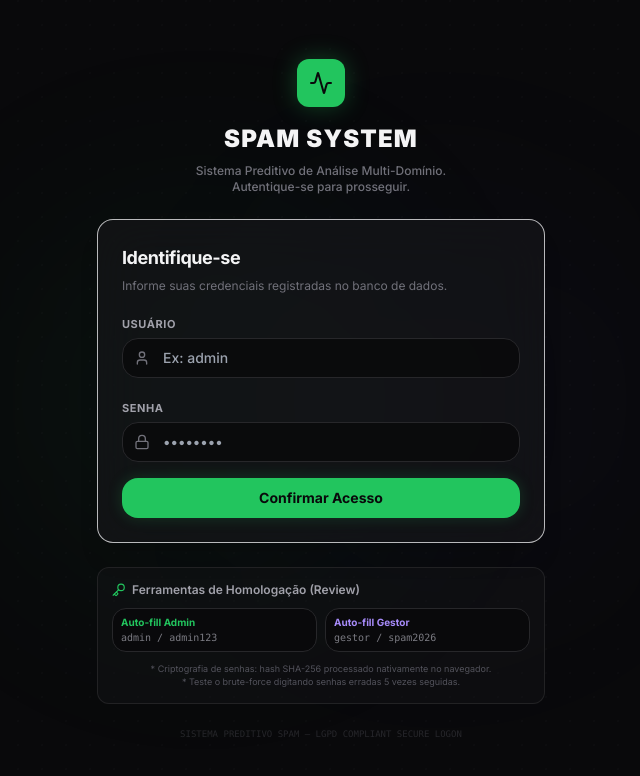
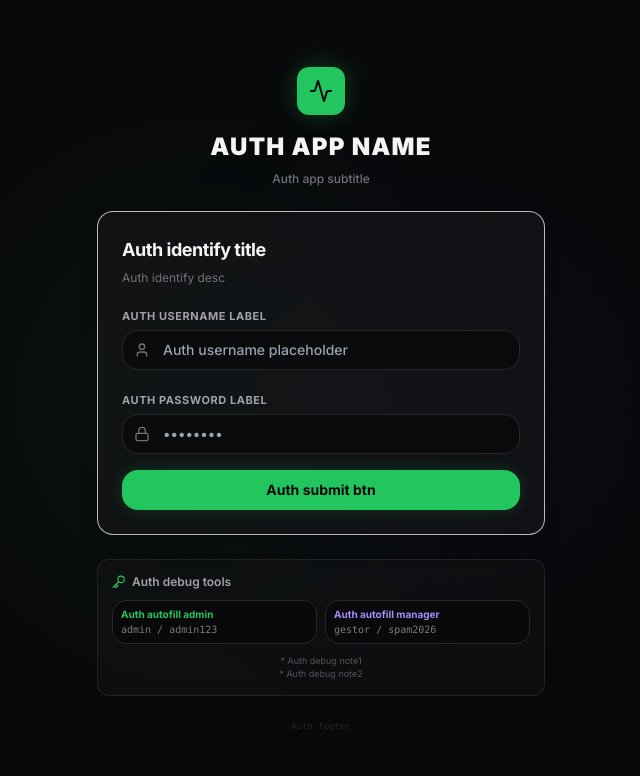
Before and after one commit to gabriellsnts/spam-project, a Next.js app: page /login in a window 1280 px wide. Shown: the top 776 px of the page, without its empty margins (319-959 px from the left). Built offline with nearby package versions, Linux system fonts and the light colour scheme.

Commit message:
feat(i18n): mapear strings estaticas da tela de login para dicionario de traducao

```diff
--- a/src/app/(auth)/login/page.tsx
+++ b/src/app/(auth)/login/page.tsx
@@ -11,14 +11,14 @@ import { useForm } from "react-hook-form";
 import { zodResolver } from "@hookform/resolvers/zod";
 
 const loginSchema = z.object({
-  username: z.string().min(1, "O usuário é obrigatório."),
-  password: z.string().min(1, "A senha é obrigatória.")
+  username: z.string().min(1, "auth_username_required"),
+  password: z.string().min(1, "auth_password_required")
 });
 
 type LoginFormData = z.infer<typeof loginSchema>;
 
 export default function LoginPage() {
-  const { login, isUserLocked, resetAttempts } = useDomain();
+  const { login, isUserLocked, resetAttempts, t } = useDomain();
   const searchParams = useSearchParams();
   const router = useRouter();
 
@@ -43,7 +43,7 @@ export default function LoginPage() {
 
   const usernameValue = watch("username");
 
-  // Verificar se o usuário foi redirecionado por inatividade
+  // CA04: Verificar se o usuário foi redirecionado por inatividade
   useEffect(() => {
     const reason = searchParams.get("reason");
     if (reason === "inactivity") {
@@ -67,7 +67,7 @@ export default function LoginPage() {
     try {
       const result = await login(data.username, data.password);
       if (result.success) {
-        setSuccessMsg("Autenticação realizada! Redirecionando...");
+        setSuccessMsg(t("auth_success_redirecting") || "Autenticação realizada! Redirecionando...");
         setTimeout(() => {
           router.push("/");
         }, 1000);
@@ -77,7 +77,7 @@ export default function LoginPage() {
       }
     } catch (err) {
       console.error(err);
-      setErrorMsg("Ocorreu um erro no servidor ao tentar realizar o login.");
+      setErrorMsg(t("auth_server_error") || "Ocorreu um erro no servidor ao tentar realizar o login.");
     }
   };
 
@@ -97,7 +97,7 @@ export default function LoginPage() {
       resetAttempts(usernameValue);
       setIsLocked(false);
       setErrorMsg(null);
-      setSuccessMsg("Conta desbloqueada para testes com sucesso!");
+      setSuccessMsg(t("auth_account_unlocked") || "Conta desbloqueada para testes com sucesso!");
       setTimeout(() => setSuccessMsg(null), 3000);
     }
   };
@@ -116,9 +116,9 @@ export default function LoginPage() {
           <div className="h-12 w-12 rounded-xl bg-green-500 flex items-center justify-center text-zinc-950 font-bold shadow-[0_0_25px_rgba(34,197,94,0.3)] mb-2">
             <Activity className="h-6 w-6" />
           </div>
-          <h1 className="text-2xl font-black tracking-wider text-zinc-100 uppercase">SPAM SYSTEM</h1>
+          <h1 className="text-2xl font-black tracking-wider text-zinc-100 uppercase">{t("auth_app_name") || "SPAM SYSTEM"}</h1>
           <p className="text-zinc-500 text-xs font-medium max-w-xs">
-            Sistema Preditivo de Análise Multi-Domínio. Autentique-se para prosseguir.
+            {t("auth_app_subtitle") || "Sistema Preditivo de Análise Multi-Domínio. Autentique-se para prosseguir."}
           </p>
         </div>
 
@@ -127,8 +127,8 @@ export default function LoginPage() {
           <div className="flex items-center gap-3 p-4 rounded-xl border border-amber-500/20 bg-amber-500/5 text-amber-400 text-xs shadow-sm animate-in slide-in-from-top-2 duration-300">
             <AlertCircle className="h-5 w-5 shrink-0" />
             <div>
-              <p className="font-semibold">Sessão Expirada</p>
-              <p className="opacity-90">Sua sessão foi encerrada automaticamente por inatividade. Por favor, logue novamente.</p>
+              <p className="font-semibold">{t("auth_session_expired_title") || "Sessão Expirada"}</p>
+              <p className="opacity-90">{t("auth_session_expired_desc") || "Sua sessão foi encerrada automaticamente por inatividade. Por favor, logue novamente."}</p>
             </div>
           </div>
         )}
@@ -137,12 +137,12 @@ export default function LoginPage() {
         <Card className="border-border/80 bg-zinc-900/60 backdrop-blur-xl rounded-2xl shadow-xl overflow-hidden">
           <CardHeader className="pb-4">
             <CardTitle className="text-lg font-bold text-zinc-100">
-              {isLocked ? "Acesso Bloqueado" : "Identifique-se"}
+              {isLocked ? (t("auth_locked_title") || "Acesso Bloqueado") : (t("auth_identify_title") || "Identifique-se")}
             </CardTitle>
             <CardDescription className="text-xs text-zinc-500">
               {isLocked
-                ? "Esta conta foi suspensa temporariamente por segurança."
-                : "Informe suas credenciais registradas no banco de dados."}
+                ? (t("auth_locked_desc") || "Esta conta foi suspensa temporariamente por segurança.")
+                : (t("auth_identify_desc") || "Informe suas credenciais registradas no banco de dados.")}
             </CardDescription>
           </CardHeader>
           <CardContent className="space-y-4">
@@ -169,11 +169,10 @@ export default function LoginPage() {
                 <div className="flex flex-col items-center justify-center p-4 rounded-xl border border-red-500/20 bg-red-500/5 text-center space-y-3">
                   <ShieldAlert className="h-10 w-10 text-red-500 animate-bounce" />
                   <p className="text-xs text-zinc-400 leading-relaxed max-w-xs">
-                    Excedeu o número máximo de <strong>5 tentativas consecutivas</strong> de login malsucedidas.
-                    Por segurança, a conta do usuário <strong>&quot;{usernameValue}&quot;</strong> foi suspensa temporariamente.
+                    {t("auth_locked_msg1") || "Excedeu o número máximo de"} <strong>{t("auth_locked_msg2") || "5 tentativas consecutivas"}</strong> {t("auth_locked_msg3") || "de login malsucedidas. Por segurança, a conta do usuário"} <strong>&quot;{usernameValue}&quot;</strong> {t("auth_locked_msg4") || "foi suspensa temporariamente."}
                   </p>
                   <p className="text-xs font-semibold text-zinc-300 border-t border-zinc-800 pt-2 w-full">
-                    Entre em contato com o administrador para reativação da sua conta.
+                    {t("auth_locked_contact_admin") || "Entre em contato com o administrador para reativação da sua conta."}
                   </p>
                 </div>
 
@@ -188,7 +187,7 @@ export default function LoginPage() {
                     className="w-full text-xs hover:bg-zinc-800 hover:text-white transition"
                     type="button"
                   >
-                    Tentar outro usuário
+                    {t("auth_try_another_user") || "Tentar outro usuário"}
                   </Button>
 
                   {/* Desbloqueio rápido para Testes/Reviewer */}
@@ -199,33 +198,33 @@ export default function LoginPage() {
                     type="button"
                   >
                     <RefreshCw className="h-3 w-3 animate-spin-slow" />
-                    [Simular Desbloqueio do Admin (Teste)]
+                    {t("auth_simulate_unlock") || "[Simular Desbloqueio do Admin (Teste)]"}
                   </Button>
                 </div>
               </div>
             ) : (
-              /* Standard Form */
+              /* Standard Form (Hook Form) */
               <form onSubmit={handleSubmit(onSubmit)} className="space-y-4">
                 <div className="space-y-1">
-                  <label className="text-[11px] font-bold text-zinc-400 uppercase tracking-wider">Usuário</label>
+                  <label className="text-[11px] font-bold text-zinc-400 uppercase tracking-wider">{t("auth_username_label") || "Usuário"}</label>
                   <div className="relative">
                     <User className="absolute left-3 top-1/2 -translate-y-1/2 h-4 w-4 text-zinc-500" />
                     <input
                       {...register("username")}
                       type="text"
-                      placeholder="Ex: admin"
+                      placeholder={t("auth_username_placeholder") || "Ex: admin"}
                       disabled={isSubmitting}
                       tabIndex={1}
                       className="w-full h-10 pl-10 pr-4 rounded-lg bg-zinc-950/80 border border-zinc-800 focus:border-green-500 focus:ring-1 focus:ring-green-500 outline-none text-zinc-200 text-sm font-medium transition"
                     />
                   </div>
                   {errors.username && (
-                    <p className="text-[10px] text-red-400 font-semibold">{errors.username.message}</p>
+                    <p className="text-[10px] text-red-400 font-semibold">{t(errors.username.message as string) || errors.username.message}</p>
                   )}
                 </div>
 
                 <div className="space-y-1">
-                  <label className="text-[11px] font-bold text-zinc-400 uppercase tracking-wider">Senha</label>
+                  <label className="text-[11px] font-bold text-zinc-400 uppercase tracking-wider">{t("auth_password_label") || "Senha"}</label>
                   <div className="relative">
                     <Lock className="absolute left-3 top-1/2 -translate-y-1/2 h-4 w-4 text-zinc-500" />
                     <input
@@ -238,7 +237,7 @@ export default function LoginPage() {
                     />
                   </div>
                   {errors.password && (
-                    <p className="text-[10px] text-red-400 font-semibold">{errors.password.message}</p>
+                    <p className="text-[10px] text-red-400 font-semibold">{t(errors.password.message as string) || errors.password.message}</p>
                   )}
                 </div>
 
@@ -248,7 +247,7 @@ export default function LoginPage() {
                   tabIndex={3}
                   className="w-full h-10 bg-green-500 hover:bg-green-600 text-zinc-950 font-bold rounded-lg shadow-[0_0_15px_rgba(34,197,94,0.2)] hover:shadow-[0_0_20px_rgba(34,197,94,0.3)] transition-all duration-200"
                 >
-                  {isSubmitting ? "Autenticando..." : "Confirmar Acesso"}
+                  {isSubmitting ? (t("auth_authenticating") || "Autenticando...") : (t("auth_submit_btn") || "Confirmar Acesso")}
                 </Button>
               </form>
             )}
@@ -260,7 +259,7 @@ export default function LoginPage() {
         <div className="border border-zinc-800/80 bg-zinc-900/40 rounded-xl p-3.5 space-y-2.5">
           <div className="flex items-center gap-1.5 text-zinc-400 text-xs font-semibold">
             <Key className="h-3.5 w-3.5 text-green-500" />
-            <span>Ferramentas de Homologação (Review)</span>
+            <span>{t("auth_debug_tools") || "Ferramentas de Homologação (Review)"}</span>
           </div>
 
           <div className="grid grid-cols-2 gap-2">
@@ -269,7 +268,7 @@ export default function LoginPage() {
               onClick={() => handleQuickFill("admin")}
               className="text-[10px] text-zinc-400 hover:text-zinc-200 bg-zinc-950 hover:bg-zinc-900 border border-zinc-800 py-1.5 px-2 rounded-md text-left transition"
             >
-              <div className="font-bold text-green-500">Auto-fill Admin</div>
+              <div className="font-bold text-green-500">{t("auth_autofill_admin") || "Auto-fill Admin"}</div>
               <div className="opacity-75 font-mono">admin / admin123</div>
             </button>
 
@@ -278,20 +277,20 @@ export default function LoginPage() {
               onClick={() => handleQuickFill("gestor")}
               className="text-[10px] text-zinc-400 hover:text-zinc-200 bg-zinc-950 hover:bg-zinc-900 border border-zinc-800 py-1.5 px-2 rounded-md text-left transition"
             >
-              <div className="font-bold text-violet-400">Auto-fill Gestor</div>
+              <div className="font-bold text-violet-400">{t("auth_autofill_manager") || "Auto-fill Gestor"}</div>
               <div className="opacity-75 font-mono">gestor / spam2026</div>
             </button>
           </div>
 
           <div className="text-[9px] text-zinc-600 text-center leading-normal">
-            * Criptografia de senhas: hash SHA-256 processado nativamente no navegador.<br />
-            * Teste o brute-force digitando senhas erradas 5 vezes seguidas.
+            * {t("auth_debug_note1") || "Criptografia de senhas: hash SHA-256 processado nativamente no navegador."}<br />
+            * {t("auth_debug_note2") || "Teste o brute-force digitando senhas erradas 5 vezes seguidas."}
           </div>
         </div>
 
         {/* Footer */}
         <div className="text-zinc-600/40 text-[9px] text-center font-mono">
-          SISTEMA PREDITIVO SPAM — LGPD COMPLIANT SECURE LOGON
+          {t("auth_footer") || "SISTEMA PREDITIVO SPAM — LGPD COMPLIANT SECURE LOGON"}
         </div>
 
       </div>
```
